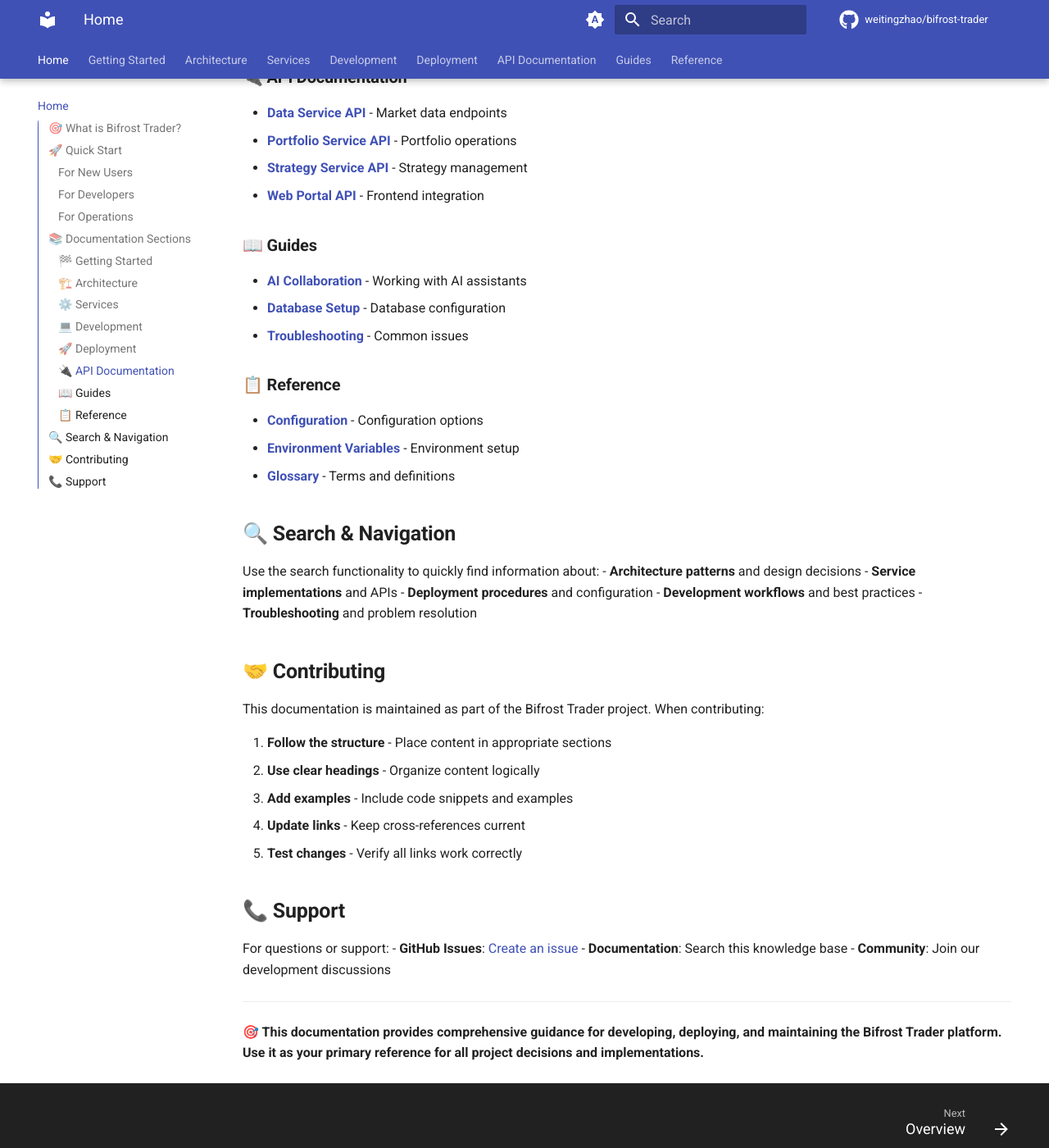
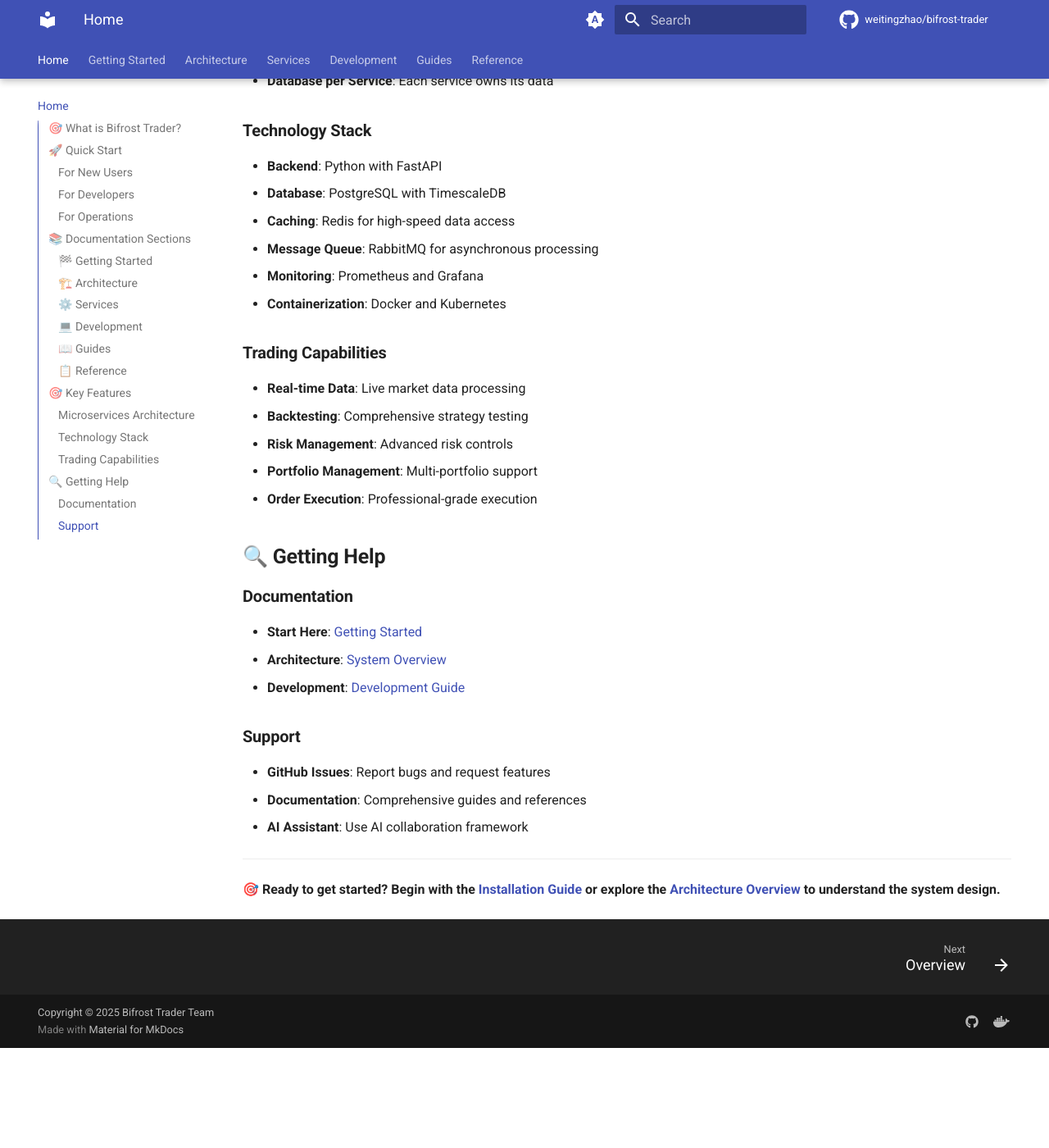
Before and after one commit to weitingzhao/bifrost-trader, an MkDocs documentation site: the page built from docs/index.md, in a window 1280 px wide and 1400 px high, scrolled down 2210 px. Shown: the whole window at 82% size. Built offline with MkDocs 1.6.1 and Material for MkDocs 9.7.7, drawn with Linux system fonts in a browser that asks for light colours; comment, search, counter and statistics services are not loaded; after the commit the page ends 3488 px from its top, so only the background shows below that; some of the changed text lies outside the part shown.

Commit message:
fix: Resolve all broken links in MkDocs navigation and documentation
BROKEN LINKS RESOLVED:
- Update MkDocs navigation to only include existing files
- Fix broken links in all documentation files
- Remove references to non-existent files
- Update internal links to point to correct locations

FILES UPDATED:
- mkdocs.yml: Cleaned navigation structure
- docs/index.md: Fixed all broken internal links
- docs/getting-started/index.md: Updated broken references
- docs/getting-started/installation.md: Fixed help links
- docs/getting-started/quick-start.md: Updated learning resources
- docs/services/index.md: Marked planned services as (Planned)

NAVIGATION STRUCTURE:
- Home: index.md
- Getting Started: index.md, installation.md, quick-start.md
- Architecture: overview.md, database.md
- Services: index.md, web-portal.md
- Development: index.md, migration-guide.md, backtrader-integration.md
- Guides: ai-collaboration.md
- Reference: ai-reference.md

RESULT:
- ✅ MkDocs builds without warnings
- ✅ All navigation links work correctly
- ✅ No broken internal links
- ✅ Clean, professional documentation structure
- ✅ Ready for future content additions

The documentation now has a clean navigation structure with no
broken links, making it easy to navigate and maintain.

```diff
--- a/docs/index.md
+++ b/docs/index.md
@@ -18,92 +18,79 @@
 ### **For New Users**
 1. **[Installation Guide](getting-started/installation.md)** - Set up your environment
 2. **[Quick Start Tutorial](getting-started/quick-start.md)** - Get up and running in minutes
-3. **[Development Setup](getting-started/development-setup.md)** - Configure your development environment
+3. **[Getting Started Overview](getting-started/index.md)** - Learn the basics
 
 ### **For Developers**
 1. **[Architecture Overview](architecture/overview.md)** - Understand the system design
 2. **[Service Documentation](services/index.md)** - Explore individual services
-3. **[API Reference](api/index.md)** - Integrate with our APIs
+3. **[Migration Guide](development/migration-guide.md)** - Migrate from Smart Trader
 
 ### **For Operations**
-1. **[Deployment Guide](deployment/index.md)** - Deploy to production
-2. **[Monitoring Setup](deployment/monitoring.md)** - Set up observability
-3. **[Troubleshooting](guides/troubleshooting.md)** - Common issues and solutions
+1. **[AI Collaboration Guide](guides/ai-collaboration.md)** - AI-assisted development
+2. **[Database Design](architecture/database.md)** - Database architecture
+3. **[AI Reference](reference/ai-reference.md)** - AI assistant guidelines
 
 ## 📚 **Documentation Sections**
 
 ### **🏁 Getting Started**
 - **[Installation](getting-started/installation.md)** - Environment setup
 - **[Quick Start](getting-started/quick-start.md)** - First steps tutorial
-- **[Development Setup](getting-started/development-setup.md)** - Developer environment
+- **[Getting Started Overview](getting-started/index.md)** - Introduction and guides
 
 ### **🏗️ Architecture**
 - **[System Overview](architecture/overview.md)** - High-level architecture
-- **[Microservices Design](architecture/microservices.md)** - Service architecture
 - **[Database Design](architecture/database.md)** - Data architecture
-- **[API Design](architecture/api-design.md)** - API patterns and standards
 
 ### **⚙️ Services**
-- **[Data Service](services/data-service.md)** - Market data processing
-- **[Portfolio Service](services/portfolio-service.md)** - Portfolio management
-- **[Strategy Service](services/strategy-service.md)** - Backtesting and execution
-- **[Execution Service](services/execution-service.md)** - Order execution
-- **[Risk Service](services/risk-service.md)** - Risk management
-- **[Web Portal](services/web-portal.md)** - User interface
+- **[Services Overview](services/index.md)** - All services overview
+- **[Web Portal](services/web-portal.md)** - Web portal service
 
 ### **💻 Development**
-- **[Migration Guide](development/migration-guide.md)** - From Smart Trader
-- **[Refactoring Patterns](development/refactoring-guide.md)** - Code organization
-- **[Backtrader Integration](development/backtrader-integration.md)** - Strategy framework
-- **[Testing Strategies](development/testing.md)** - Testing approaches
-
-### **🚀 Deployment**
-- **[Docker Deployment](deployment/docker.md)** - Container deployment
-- **[Kubernetes Deployment](deployment/kubernetes.md)** - Orchestration
-- **[Monitoring Setup](deployment/monitoring.md)** - Observability
-
-### **🔌 API Documentation**
-- **[Data Service API](api/data-service-api.md)** - Market data endpoints
-- **[Portfolio Service API](api/portfolio-service-api.md)** - Portfolio operations
-- **[Strategy Service API](api/strategy-service-api.md)** - Strategy management
-- **[Web Portal API](api/web-portal-api.md)** - Frontend integration
+- **[Development Overview](development/index.md)** - Development processes
+- **[Migration Guide](development/migration-guide.md)** - Smart Trader migration
+- **[Backtrader Integration](development/backtrader-integration.md)** - Backtesting service
 
 ### **📖 Guides**
-- **[AI Collaboration](guides/ai-collaboration.md)** - Working with AI assistants
-- **[Database Setup](guides/database-setup.md)** - Database configuration
-- **[Troubleshooting](guides/troubleshooting.md)** - Common issues
+- **[AI Collaboration](guides/ai-collaboration.md)** - AI-human collaboration framework
 
 ### **📋 Reference**
-- **[Configuration](reference/configuration.md)** - Configuration options
-- **[Environment Variables](reference/environment-variables.md)** - Environment setup
-- **[Glossary](reference/glossary.md)** - Terms and definitions
+- **[AI Reference](reference/ai-reference.md)** - AI assistant reference
 
-## 🔍 **Search & Navigation**
+## 🎯 **Key Features**
 
-Use the search functionality to quickly find information about:
-- **Architecture patterns** and design decisions
-- **Service implementations** and APIs
-- **Deployment procedures** and configuration
-- **Development workflows** and best practices
-- **Troubleshooting** and problem resolution
+### **Microservices Architecture**
+- **Independent Services**: Each service can be developed and deployed independently
+- **API Gateway**: Central routing and service discovery
+- **Event-Driven**: Asynchronous communication between services
+- **Database per Service**: Each service owns its data
 
-## 🤝 **Contributing**
+### **Technology Stack**
+- **Backend**: Python with FastAPI
+- **Database**: PostgreSQL with TimescaleDB
+- **Caching**: Redis for high-speed data access
+- **Message Queue**: RabbitMQ for asynchronous processing
+- **Monitoring**: Prometheus and Grafana
+- **Containerization**: Docker and Kubernetes
 
-This documentation is maintained as part of the Bifrost Trader project. When contributing:
+### **Trading Capabilities**
+- **Real-time Data**: Live market data processing
+- **Backtesting**: Comprehensive strategy testing
+- **Risk Management**: Advanced risk controls
+- **Portfolio Management**: Multi-portfolio support
+- **Order Execution**: Professional-grade execution
 
-1. **Follow the structure** - Place content in appropriate sections
-2. **Use clear headings** - Organize content logically
-3. **Add examples** - Include code snippets and examples
-4. **Update links** - Keep cross-references current
-5. **Test changes** - Verify all links work correctly
+## 🔍 **Getting Help**
 
-## 📞 **Support**
+### **Documentation**
+- **Start Here**: [Getting Started](getting-started/index.md)
+- **Architecture**: [System Overview](architecture/overview.md)
+- **Development**: [Development Guide](development/index.md)
 
-For questions or support:
-- **GitHub Issues**: [Create an issue](https://github.com/weitingzhao/bifrost-trader/issues)
-- **Documentation**: Search this knowledge base
-- **Community**: Join our development discussions
+### **Support**
+- **GitHub Issues**: Report bugs and request features
+- **Documentation**: Comprehensive guides and references
+- **AI Assistant**: Use AI collaboration framework
 
 ---
 
-**🎯 This documentation provides comprehensive guidance for developing, deploying, and maintaining the Bifrost Trader platform. Use it as your primary reference for all project decisions and implementations.**
+**🎯 Ready to get started? Begin with the [Installation Guide](getting-started/installation.md) or explore the [Architecture Overview](architecture/overview.md) to understand the system design.**
--- a/mkdocs.yml
+++ b/mkdocs.yml
@@ -133,46 +133,20 @@
     - Overview: getting-started/index.md
     - Installation: getting-started/installation.md
     - Quick Start: getting-started/quick-start.md
-    - Development Setup: getting-started/development-setup.md
   - Architecture:
     - System Overview: architecture/overview.md
     - Database Design: architecture/database.md
   - Services:
     - Overview: services/index.md
-    - Data Service: services/data-service.md
-    - Portfolio Service: services/portfolio-service.md
-    - Strategy Service: services/strategy-service.md
-    - Execution Service: services/execution-service.md
-    - Risk Service: services/risk-service.md
     - Web Portal: services/web-portal.md
   - Development:
     - Overview: development/index.md
     - Migration Guide: development/migration-guide.md
-    - Refactoring Guide: development/refactoring-guide.md
     - Backtrader Integration: development/backtrader-integration.md
-    - Testing: development/testing.md
-  - Deployment:
-    - Overview: deployment/index.md
-    - Docker: deployment/docker.md
-    - Kubernetes: deployment/kubernetes.md
-    - Monitoring: deployment/monitoring.md
-  - API Documentation:
-    - Overview: api/index.md
-    - Data Service API: api/data-service-api.md
-    - Portfolio Service API: api/portfolio-service-api.md
-    - Strategy Service API: api/strategy-service-api.md
-    - Web Portal API: api/web-portal-api.md
   - Guides:
-    - Overview: guides/index.md
     - AI Collaboration: guides/ai-collaboration.md
-    - Database Setup: guides/database-setup.md
-    - Troubleshooting: guides/troubleshooting.md
   - Reference:
-    - Overview: reference/index.md
     - AI Reference: reference/ai-reference.md
-    - Configuration: reference/configuration.md
-    - Environment Variables: reference/environment-variables.md
-    - Glossary: reference/glossary.md
 
 extra:
   social:
```
Also changed, not shown: docs/DOCUMENTATION_CONSOLIDATION_COMPLETE.md (deleted, +0 -155 lines), docs/DOCUMENTATION_CONSOLIDATION_PLAN.md (deleted, +0 -151 lines), docs/getting-started/index.md (+12 -12 lines), docs/getting-started/installation.md (+2 -2 lines), docs/getting-started/quick-start.md (+3 -3 lines), docs/services/index.md (+12 -12 lines).
